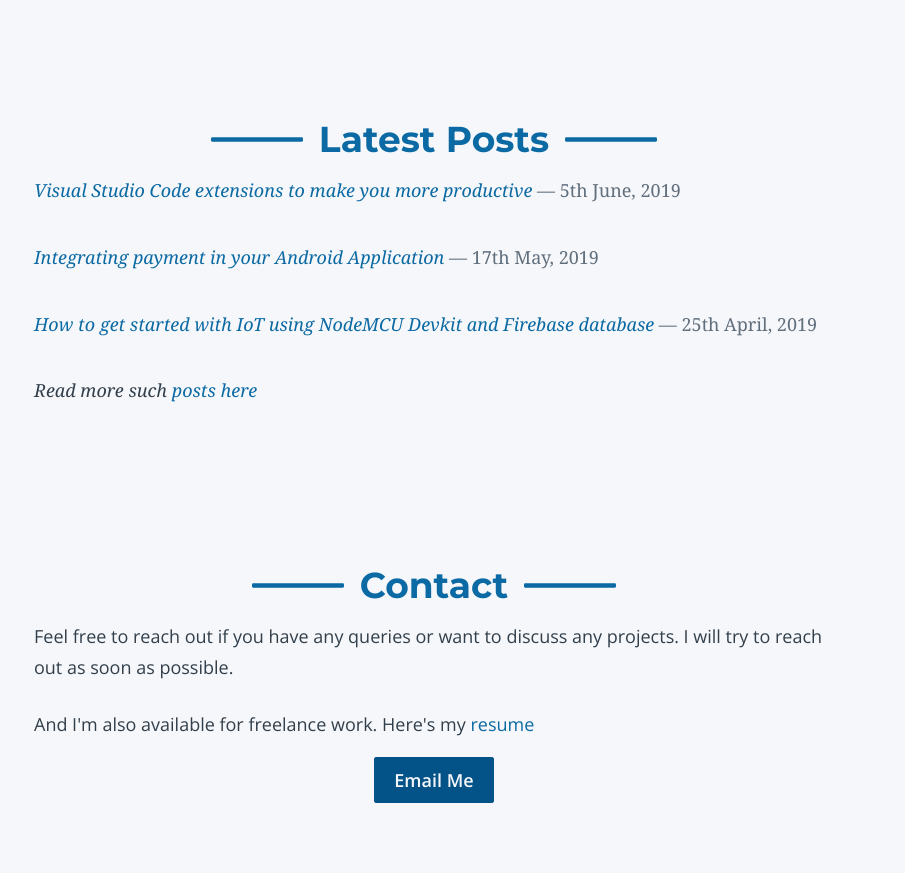
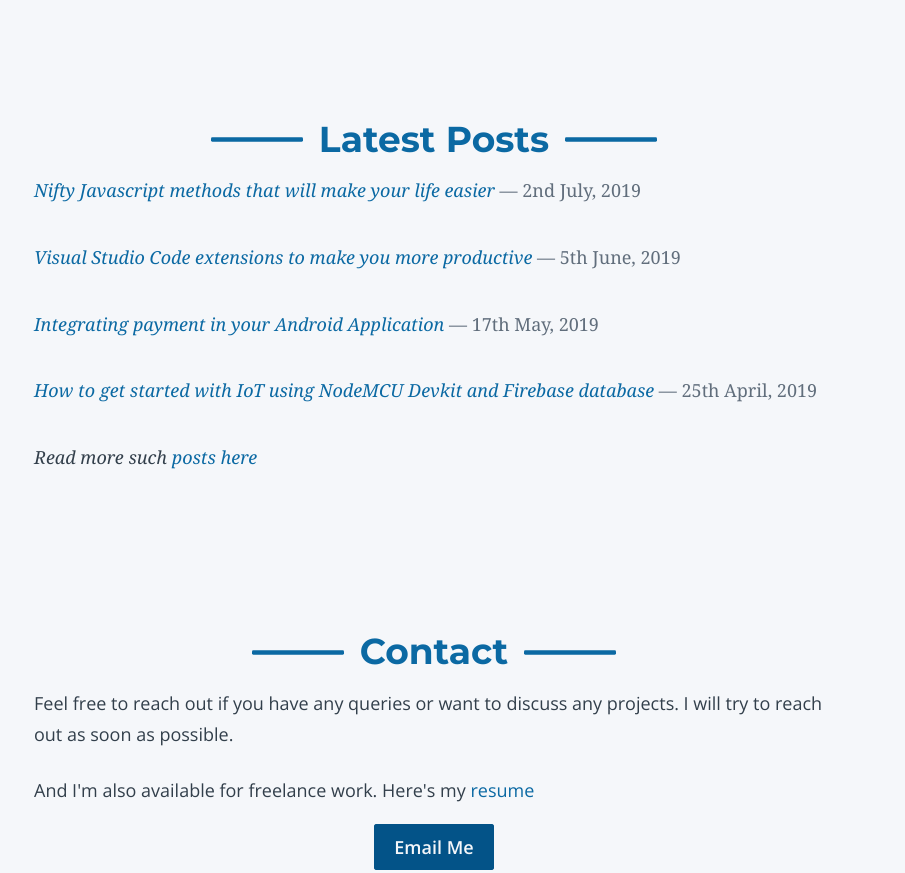
Before and after one commit to jibin2706/my-portfolio, a Gatsby site: page / in a window 1280 px wide. Shown: the part 2458-3331 px from the top of the page, without its empty margins (206-1111 px from the left). Built offline with nearby package versions, Linux system fonts and the light colour scheme; Gatsby itself is replaced by a stand-in of ours.

Commit message:
Updated blog section

```diff
--- a/src/components/Blog.js
+++ b/src/components/Blog.js
@@ -5,9 +5,18 @@ import "./blog.scss"
 
 function Blog() {
   return (
-    <section id="blog">
+    <section className="blog" id="blog">
       <Heading title="Latest Posts" />
       <div className="blog__container">
+        <p className="post">
+          <a
+            href="https://blog.jibin.tech/nifty-javascript-methods-that-will-make-your-life-easier/"
+            className="link"
+          >
+            Nifty Javascript methods that will make your life easier
+          </a>
+          <span className="date"> 2nd July, 2019</span>
+        </p>
         <p className="post">
           <a
             href="https://blog.jibin.tech/vs-code-extensions-to-make-you-more-productive/"
```
